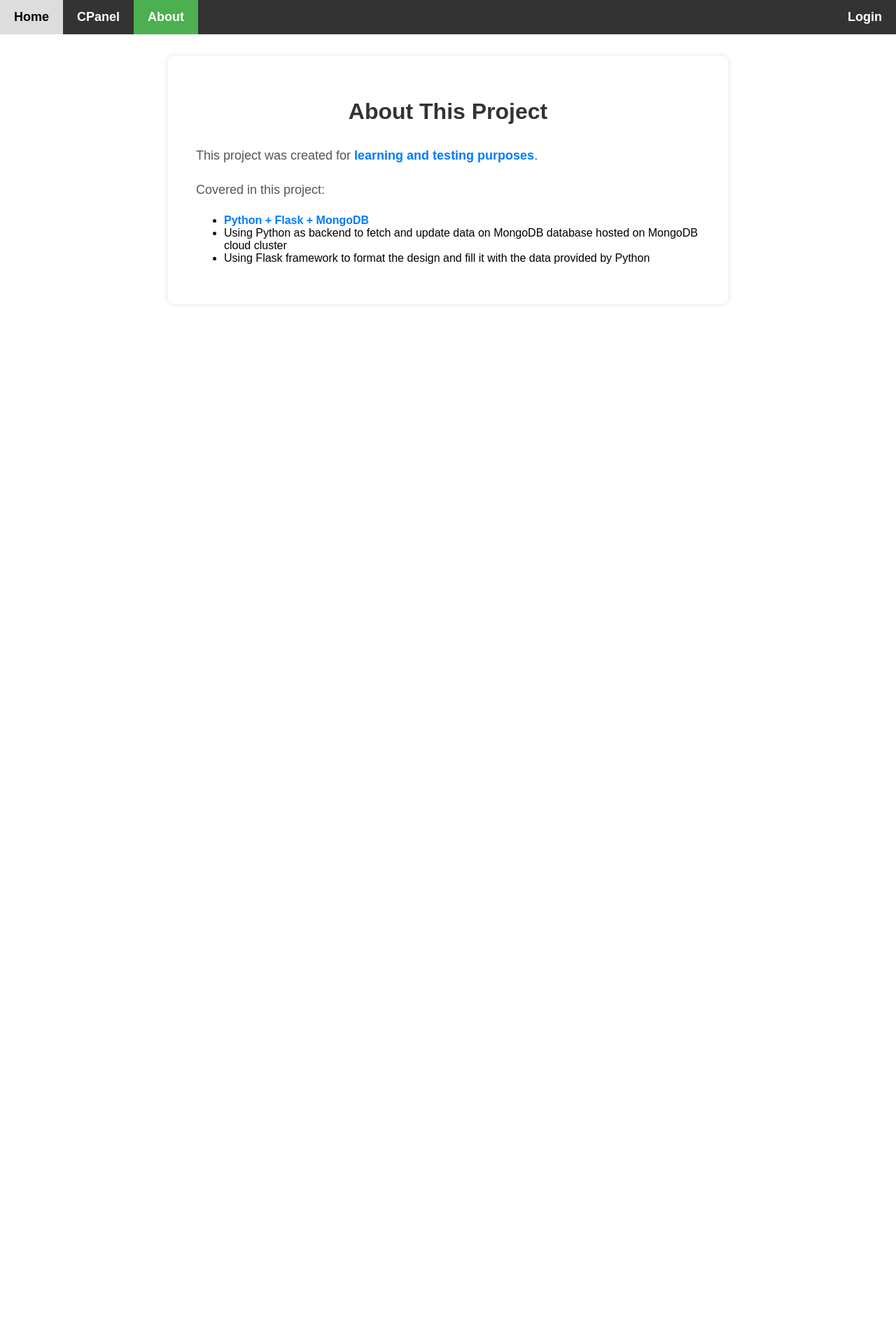
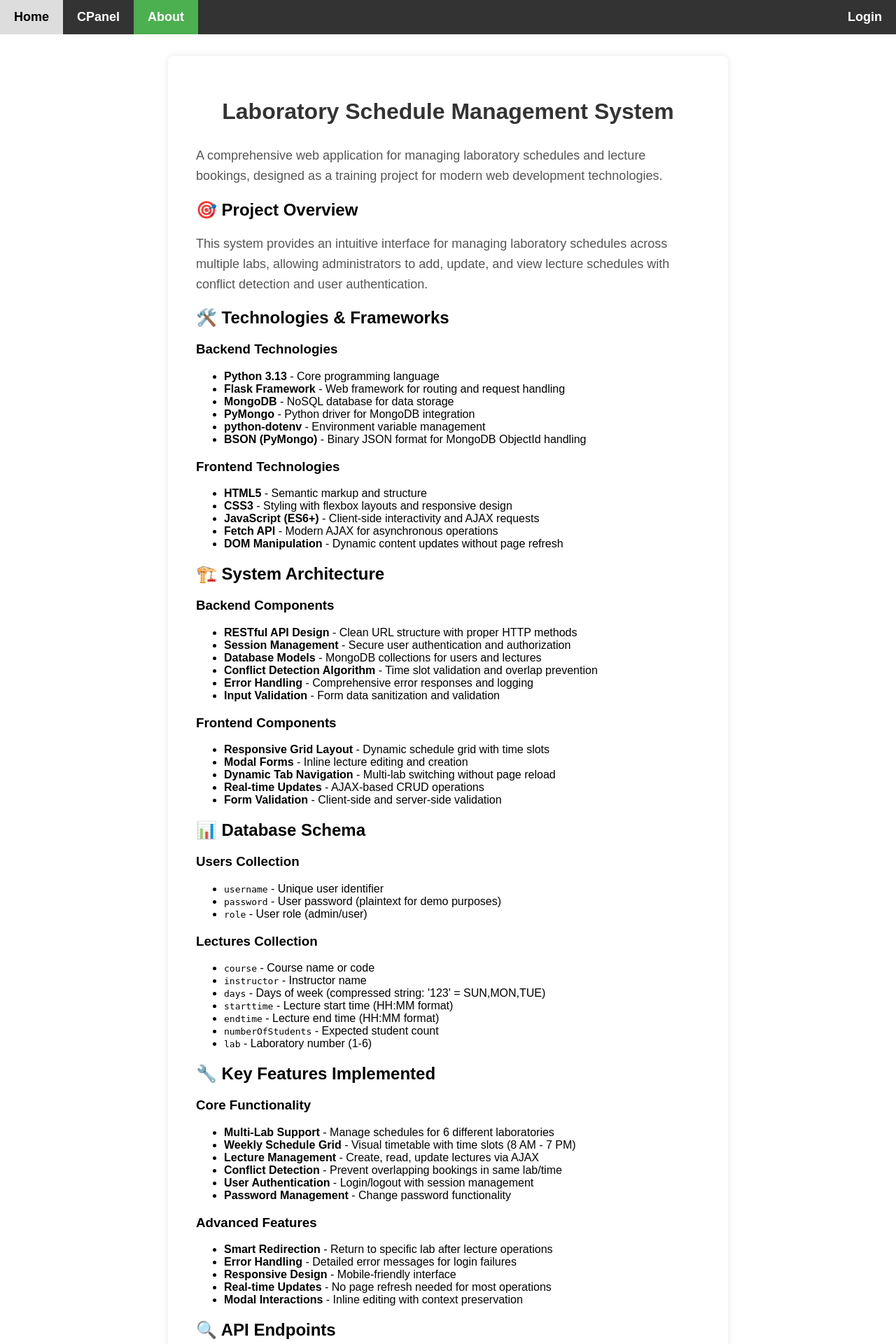
Before and after one commit to samyabdellatif/labs, a Flask app: page /about in a window 1280 px wide. Shown: the top 1920 px of the page at 70% size. Before the commit the page ends 377 px from the top, so only its background shows below. Run offline with Flask 3, Linux system fonts and the light colour scheme; parts of the project's set-up code (start-up, migrations or seed data) failed here and were passed over.

Commit message:
explain in details what's in this project in the about page.

```diff
--- a/templates/about.html
+++ b/templates/about.html
@@ -1,13 +1,125 @@
 {% extends "base.html" %}
 {% block labTable %}
 <div class="container">
-  <h1>About This Project</h1>
-  <p>This project was created for <span class="highlight">learning and testing purposes</span>.</p>
-  <p>Covered in this project:</p>
+  <h1>Laboratory Schedule Management System</h1>
+  <p>A comprehensive web application for managing laboratory schedules and lecture bookings, designed as a training project for modern web development technologies.</p>
+
+  <h2>🎯 Project Overview</h2>
+  <p>This system provides an intuitive interface for managing laboratory schedules across multiple labs, allowing administrators to add, update, and view lecture schedules with conflict detection and user authentication.</p>
+
+  <h2>🛠️ Technologies & Frameworks</h2>
+
+  <h3>Backend Technologies</h3>
   <ul>
-    <li><span class="highlight">Python + Flask + MongoDB</span></li>
-    <li>Using Python as backend to fetch and update data on MongoDB database hosted on MongoDB cloud cluster</li>
-    <li>Using Flask framework to format the design and fill it with the data provided by Python</li>
+    <li><strong>Python 3.13</strong> - Core programming language</li>
+    <li><strong>Flask Framework</strong> - Web framework for routing and request handling</li>
+    <li><strong>MongoDB</strong> - NoSQL database for data storage</li>
+    <li><strong>PyMongo</strong> - Python driver for MongoDB integration</li>
+    <li><strong>python-dotenv</strong> - Environment variable management</li>
+    <li><strong>BSON (PyMongo)</strong> - Binary JSON format for MongoDB ObjectId handling</li>
   </ul>
+
+  <h3>Frontend Technologies</h3>
+  <ul>
+    <li><strong>HTML5</strong> - Semantic markup and structure</li>
+    <li><strong>CSS3</strong> - Styling with flexbox layouts and responsive design</li>
+    <li><strong>JavaScript (ES6+)</strong> - Client-side interactivity and AJAX requests</li>
+    <li><strong>Fetch API</strong> - Modern AJAX for asynchronous operations</li>
+    <li><strong>DOM Manipulation</strong> - Dynamic content updates without page refresh</li>
+  </ul>
+
+  <h2>🏗️ System Architecture</h2>
+
+  <h3>Backend Components</h3>
+  <ul>
+    <li><strong>RESTful API Design</strong> - Clean URL structure with proper HTTP methods</li>
+    <li><strong>Session Management</strong> - Secure user authentication and authorization</li>
+    <li><strong>Database Models</strong> - MongoDB collections for users and lectures</li>
+    <li><strong>Conflict Detection Algorithm</strong> - Time slot validation and overlap prevention</li>
+    <li><strong>Error Handling</strong> - Comprehensive error responses and logging</li>
+    <li><strong>Input Validation</strong> - Form data sanitization and validation</li>
+  </ul>
+
+  <h3>Frontend Components</h3>
+  <ul>
+    <li><strong>Responsive Grid Layout</strong> - Dynamic schedule grid with time slots</li>
+    <li><strong>Modal Forms</strong> - Inline lecture editing and creation</li>
+    <li><strong>Dynamic Tab Navigation</strong> - Multi-lab switching without page reload</li>
+    <li><strong>Real-time Updates</strong> - AJAX-based CRUD operations</li>
+    <li><strong>Form Validation</strong> - Client-side and server-side validation</li>
+  </ul>
+
+  <h2>📊 Database Schema</h2>
+
+  <h3>Users Collection</h3>
+  <ul>
+    <li><code>username</code> - Unique user identifier</li>
+    <li><code>password</code> - User password (plaintext for demo purposes)</li>
+    <li><code>role</code> - User role (admin/user)</li>
+  </ul>
+
+  <h3>Lectures Collection</h3>
+  <ul>
+    <li><code>course</code> - Course name or code</li>
+    <li><code>instructor</code> - Instructor name</li>
+    <li><code>days</code> - Days of week (compressed string: '123' = SUN,MON,TUE)</li>
+    <li><code>starttime</code> - Lecture start time (HH:MM format)</li>
+    <li><code>endtime</code> - Lecture end time (HH:MM format)</li>
+    <li><code>numberOfStudents</code> - Expected student count</li>
+    <li><code>lab</code> - Laboratory number (1-6)</li>
+  </ul>
+
+  <h2>🔧 Key Features Implemented</h2>
+
+  <h3>Core Functionality</h3>
+  <ul>
+    <li><strong>Multi-Lab Support</strong> - Manage schedules for 6 different laboratories</li>
+    <li><strong>Weekly Schedule Grid</strong> - Visual timetable with time slots (8 AM - 7 PM)</li>
+    <li><strong>Lecture Management</strong> - Create, read, update lectures via AJAX</li>
+    <li><strong>Conflict Detection</strong> - Prevent overlapping bookings in same lab/time</li>
+    <li><strong>User Authentication</strong> - Login/logout with session management</li>
+    <li><strong>Password Management</strong> - Change password functionality</li>
+  </ul>
+
+  <h3>Advanced Features</h3>
+  <ul>
+    <li><strong>Smart Redirection</strong> - Return to specific lab after lecture operations</li>
+    <li><strong>Error Handling</strong> - Detailed error messages for login failures</li>
+    <li><strong>Responsive Design</strong> - Mobile-friendly interface</li>
+    <li><strong>Real-time Updates</strong> - No page refresh needed for most operations</li>
+    <li><strong>Modal Interactions</strong> - Inline editing with context preservation</li>
+  </ul>
+
+  <h2>🔍 API Endpoints</h2>
+  <ul>
+    <li><code>GET/POST /</code> - Main index page with lab schedules</li>
+    <li><code>GET/POST /login</code> - User authentication</li>
+    <li><code>GET /logout</code> - Session termination</li>
+    <li><code>GET/POST /insert_lecture</code> - Create new lecture</li>
+    <li><code>GET/POST /update_lecture</code> - Modify existing lecture</li>
+    <li><code>GET /get_lecture</code> - Fetch specific lecture details</li>
+    <li><code>GET /lectures</code> - Get all lectures for a lab</li>
+    <li><code>POST /change_password</code> - Update user password</li>
+    <li><code>GET /cpanel</code> - Control panel for password management</li>
+    <li><code>GET /about</code> - Project information page</li>
+  </ul>
+
+  <h2>💡 Learning Objectives Covered</h2>
+  <ul>
+    <li>Full-stack web development with Python and Flask</li>
+    <li>NoSQL database integration with MongoDB</li>
+    <li>RESTful API design and implementation</li>
+    <li>Frontend-backend communication with AJAX</li>
+    <li>User authentication and session management</li>
+    <li>Form validation and error handling</li>
+    <li>Responsive web design principles</li>
+    <li>Database modeling and query optimization</li>
+    <li>Security best practices (demo implementation)</li>
+    <li>Modern JavaScript and DOM manipulation</li>
+  </ul>
+
+  <h2>🚀 Project Created By</h2>
+  <p><strong>Samy Abdellatif</strong></p>
+  <p>This project serves as a comprehensive learning resource for modern web development practices, demonstrating the integration of multiple technologies to create a functional laboratory management system.</p>
 </div>
 {% endblock %}
```
